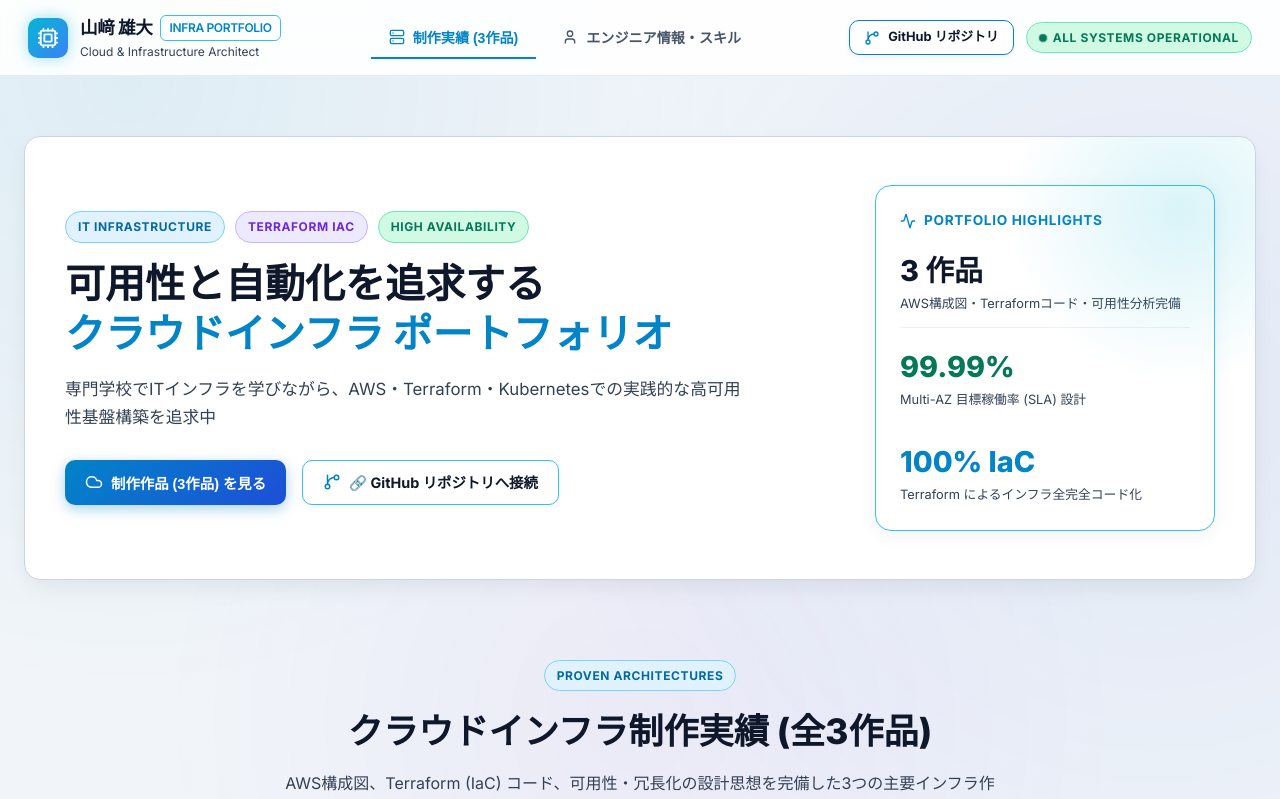
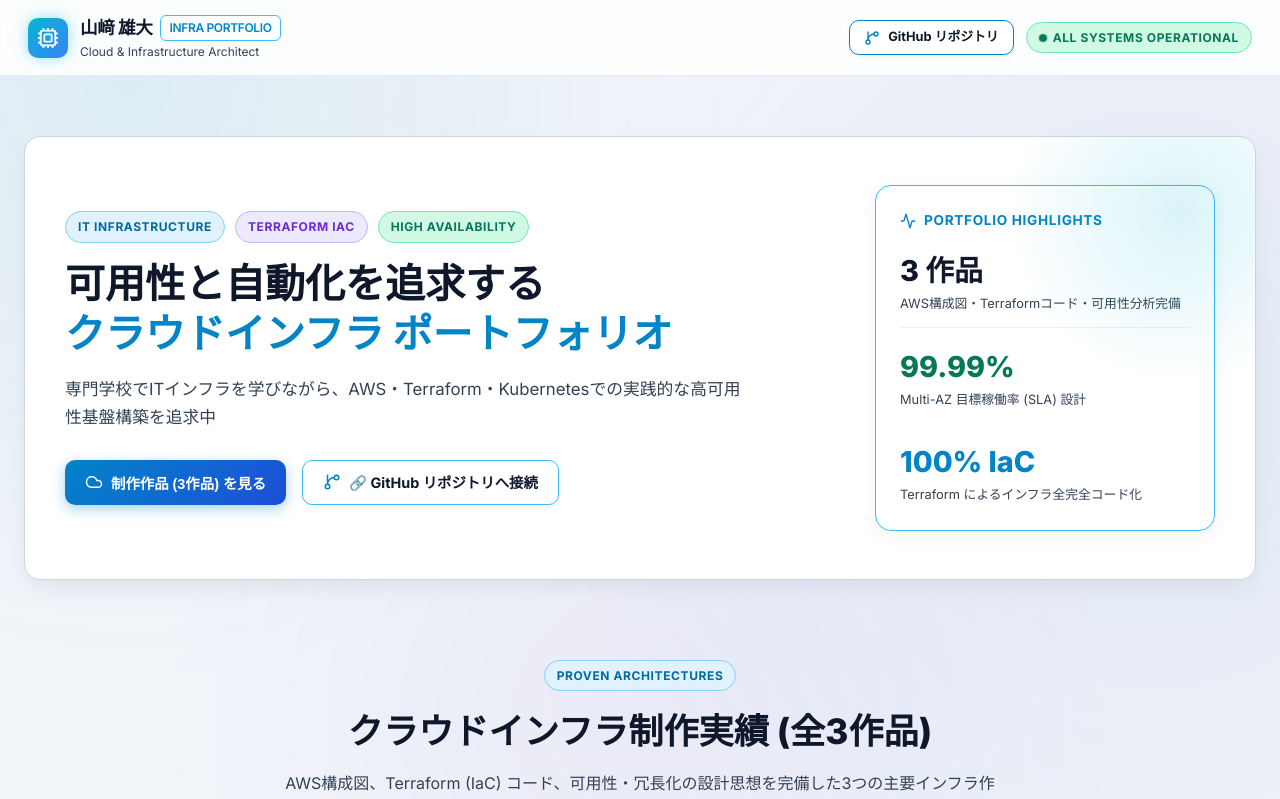
Before and after one commit to siw24010038-ui/infra-portfolio, a React (Vite) app: page / in a window 1280 px wide. Shown: the top 799 px of the page. Built offline with nearby package versions, Linux system fonts and the light colour scheme.

Commit message:
style: remove header navigation tabs (制作実績 / エンジニア情報・スキル)

```diff
--- a/src/components/Header.jsx
+++ b/src/components/Header.jsx
@@ -41,22 +41,6 @@ export default function Header({ activeSection, setActiveSection }) {
           </div>
         </div>
 
-        {/* Navigation Items */}
-        <nav style={{ display: 'flex', gap: '8px' }}>
-          <button
-            className={`tab-btn ${activeSection === 'works' ? 'active' : ''}`}
-            onClick={() => setActiveSection('works')}
-          >
-            <Server size={16} /> 制作実績 (3作品)
-          </button>
-          <button
-            className={`tab-btn ${activeSection === 'skills' ? 'active' : ''}`}
-            onClick={() => setActiveSection('skills')}
-          >
-            <User size={16} /> エンジニア情報・スキル
-          </button>
-        </nav>
-
         {/* Live System Status Badge & GitHub Link Button */}
         <div style={{ display: 'flex', alignItems: 'center', gap: '12px' }}>
           <a
```
